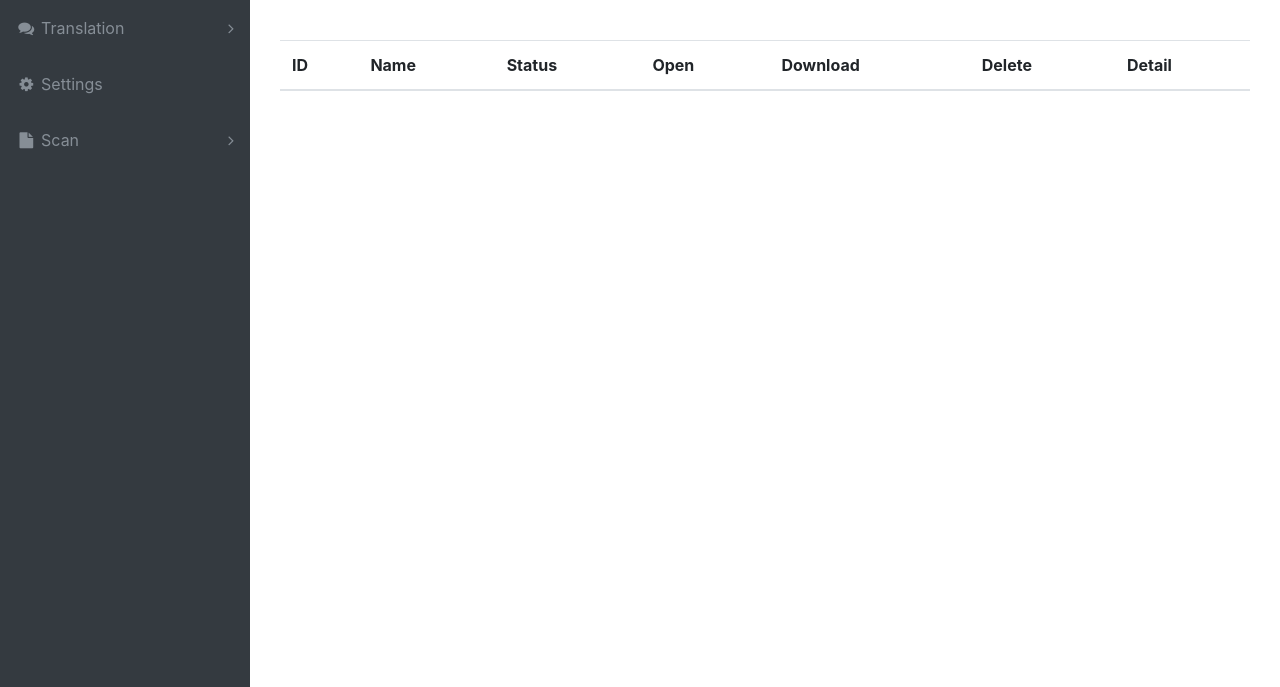
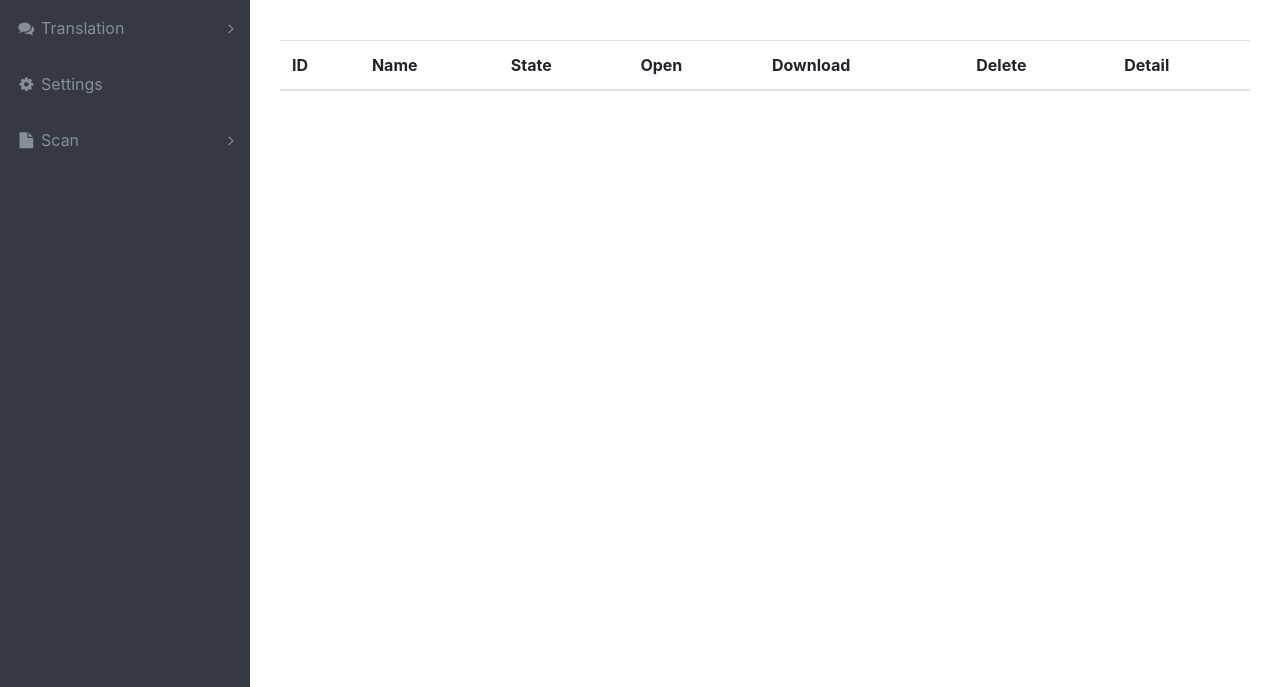
Before and after one commit to Hugo291/Projet_Descartes_Maya, a Flask app: page /scan/files in a window 1280 px wide. Shown: the part 56-743 px from the top of the page. Run offline with Flask 2, Linux system fonts and the light colour scheme; data that the repository does not hold is empty; some libraries are stand-ins or nearby versions.

Commit message:
fix list file

```diff
--- a/app/templates/scan/files.html
+++ b/app/templates/scan/files.html
@@ -14,7 +14,7 @@
                         <tr>
                             <th scope="col">ID</th>
                             <th scope="col">Name</th>
-                            <th scope="col">Status</th>
+                            <th scope="col">State</th>
                             <th scope="col">Open</th>
                             <th scope="col">Download</th>
                             <th scope="col">Delete</th>
@@ -33,7 +33,7 @@
                             <td>{{ file.name }}</td>
                             <td>{{ (file.state | value_state_file )|safe }}</td>
 
-                            {% if file.status == 2 or file.status == -1%}
+                            {% if file.state == 2 or file.state == -1%}
                                 <td><a href="{{ url_for('scan_app.selection_extract', pdf_id= file.id ) }}"><i class="ml-2 fa fa-folder-open"></i></a></td>
                                 <td><a href="{{ url_for('scan_app.download', pdf_id= file.id ) }}"><i class="ml-4 fa fa-download"></i></a></td>
                                 <td><a href="{{ url_for('scan_app.delete_file', pdf_id= file.id ) }}"><i class="ml-3 fa fa-times-circle"></i></a></td>
```
